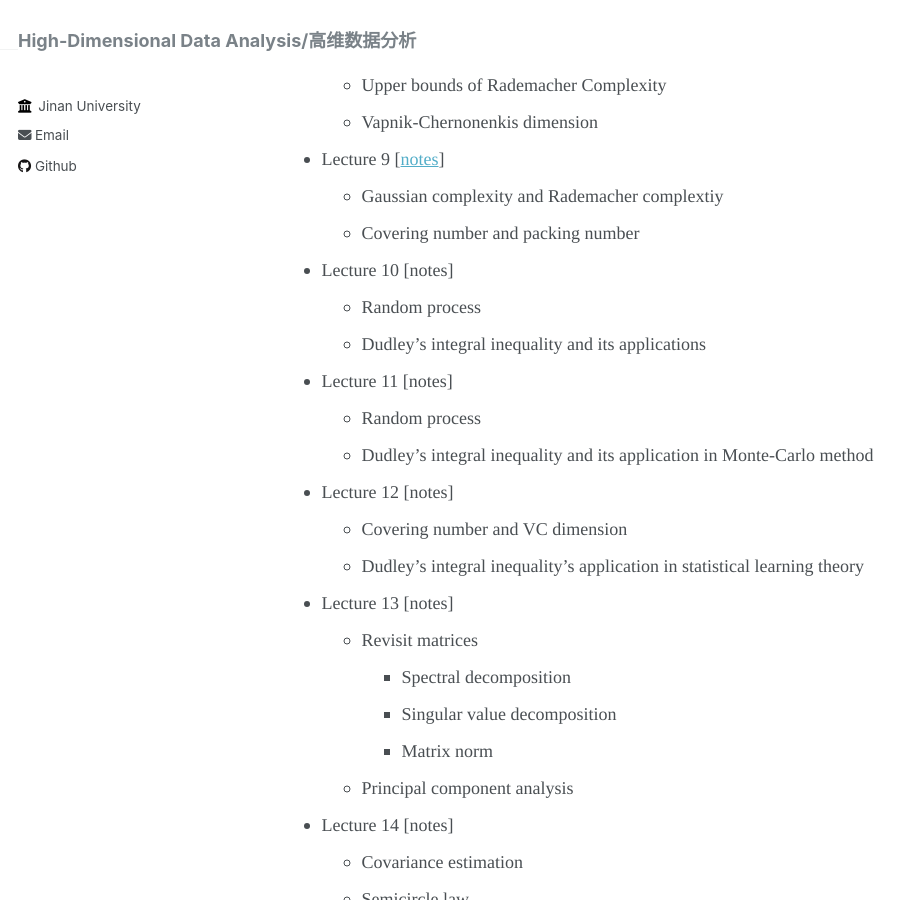
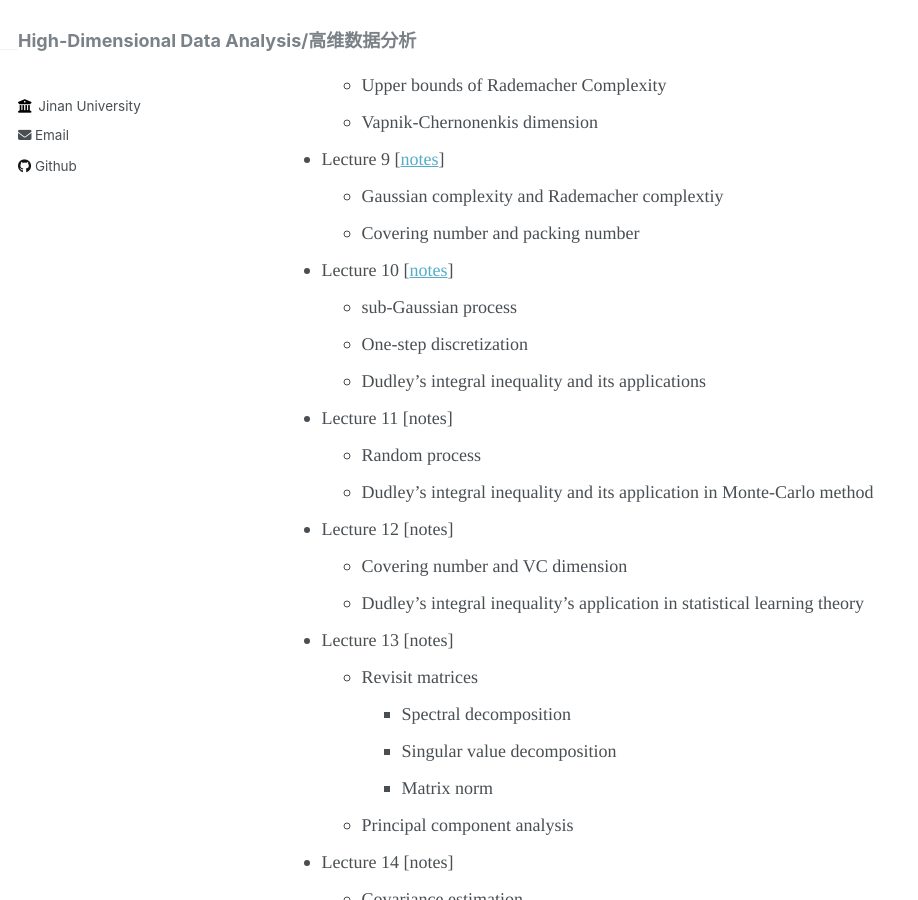
Before and after one commit to wangyuanhao/high_dim_stat, a Jekyll site: the page built from _pages/about.md, in a window 1280 px wide and 900 px high, scrolled down 2129 px. Shown: the whole window, without its empty margins (0-918 px from the left). Built offline with Jekyll 4.4.1, drawn with Linux system fonts in a browser that asks for light colours.

Commit message:
update lecture 10

```diff
--- a/_pages/about.md
+++ b/_pages/about.md
@@ -66,8 +66,9 @@ redirect_from:
 * <span style="font-family: 'Times', sans-serif;">Lecture 9  [[notes](../notes/lecture9.pdf)]  </span>
   * <span style="font-family: 'Times', sans-serif;">Gaussian complexity and Rademacher complextiy</span>
   * <span style="font-family: 'Times', sans-serif;">Covering number and packing number</span>
-* <span style="font-family: 'Times', sans-serif;">Lecture 10 [notes] </span>
-  * <span style="font-family: 'Times', sans-serif;">Random process</span>
+* <span style="font-family: 'Times', sans-serif;">Lecture 10  [[notes](../notes/lecture10.pdf)]</span>
+  * <span style="font-family: 'Times', sans-serif;">sub-Gaussian process</span>
+  * <span style="font-family: 'Times', sans-serif;">One-step discretization</span>
   * <span style="font-family: 'Times', sans-serif;">Dudley's integral inequality and its applications</span>
 * <span style="font-family: 'Times', sans-serif;">Lecture 11 [notes] </span>
   * <span style="font-family: 'Times', sans-serif;">Random process</span>
```
Also changed, not shown: 2 other files.
